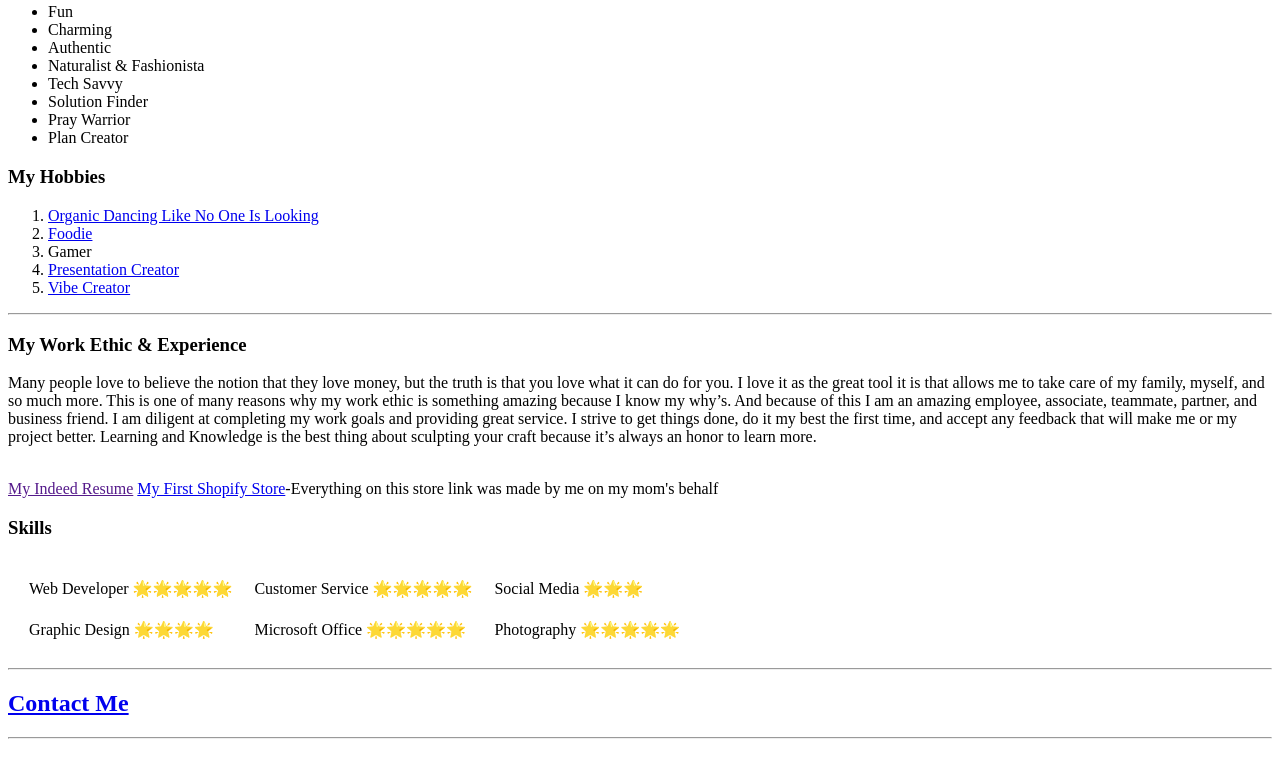
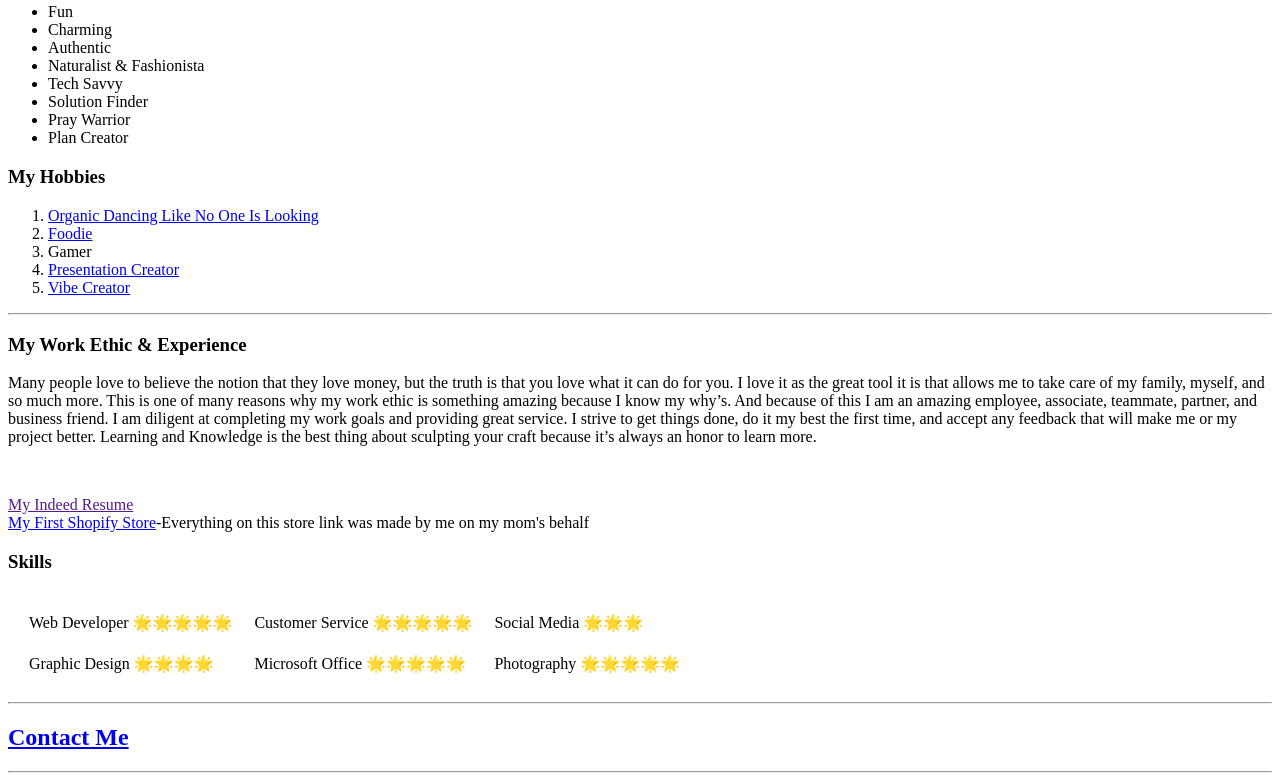
Before and after one commit to Tkendrix/Learning-To-Love-Tati, a plain HTML site: page index.html in a window 1280 px wide. Shown: the part 1118-1899 px from the top of the page. Before the commit the page ends 1865 px from the top, so only its background shows below. Drawn offline with Linux system fonts and the light colour scheme.

Commit message:
Update index.html

```diff
--- a/index.html
+++ b/index.html
@@ -31,8 +31,8 @@
     <h3>My Work Ethic & Experience</h3>
     <p>Many people love to believe the notion that they love money, but the truth is that you love what it can do for you. I love it as the great tool it is that allows me to take care of my family, myself, and so much more. This is one of many reasons why my work ethic is something amazing because I know my why’s. And because of this I am an amazing employee, associate, teammate, partner, and business friend. I am diligent at completing my work goals and providing great service. I strive to get things done, do it my best the first time, and accept any feedback that will make me or my project better. Learning and Knowledge is the best thing about sculpting your craft because it’s always an honor to learn more. </p>
     <br>
-    <a href="">My Indeed Resume</a>
-    <a href="https://tylovesgifts.com/">My First Shopify Store</a>-Everything on this store link was made by me on my mom's behalf
+    <p><a href="">My Indeed Resume</a><br>
+    <a href="https://tylovesgifts.com/">My First Shopify Store</a>-Everything on this store link was made by me on my mom's behalf <br></p>
     <h3>Skills</h3>
     <table cellspacing="20">
         <tr>
```
